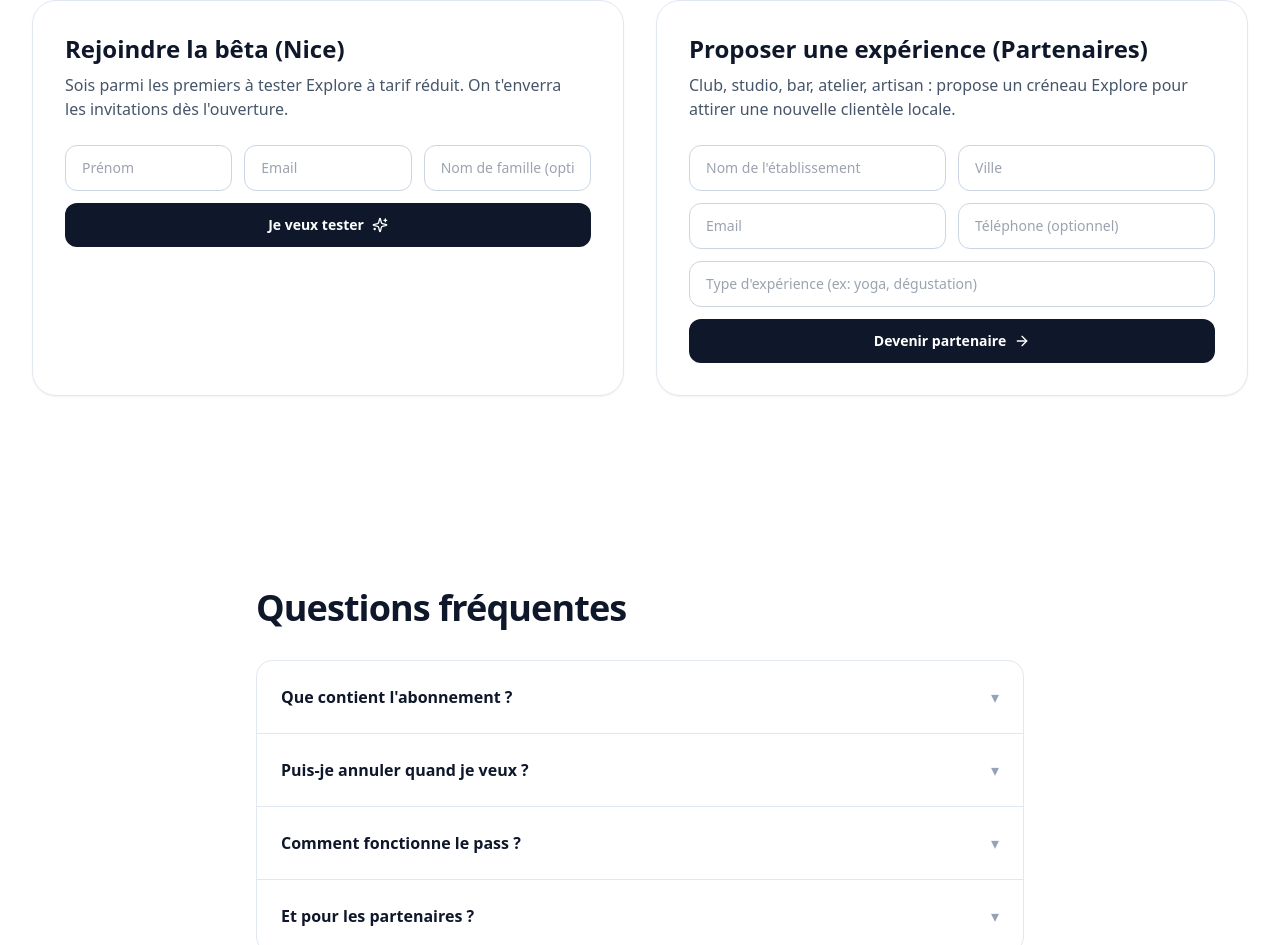
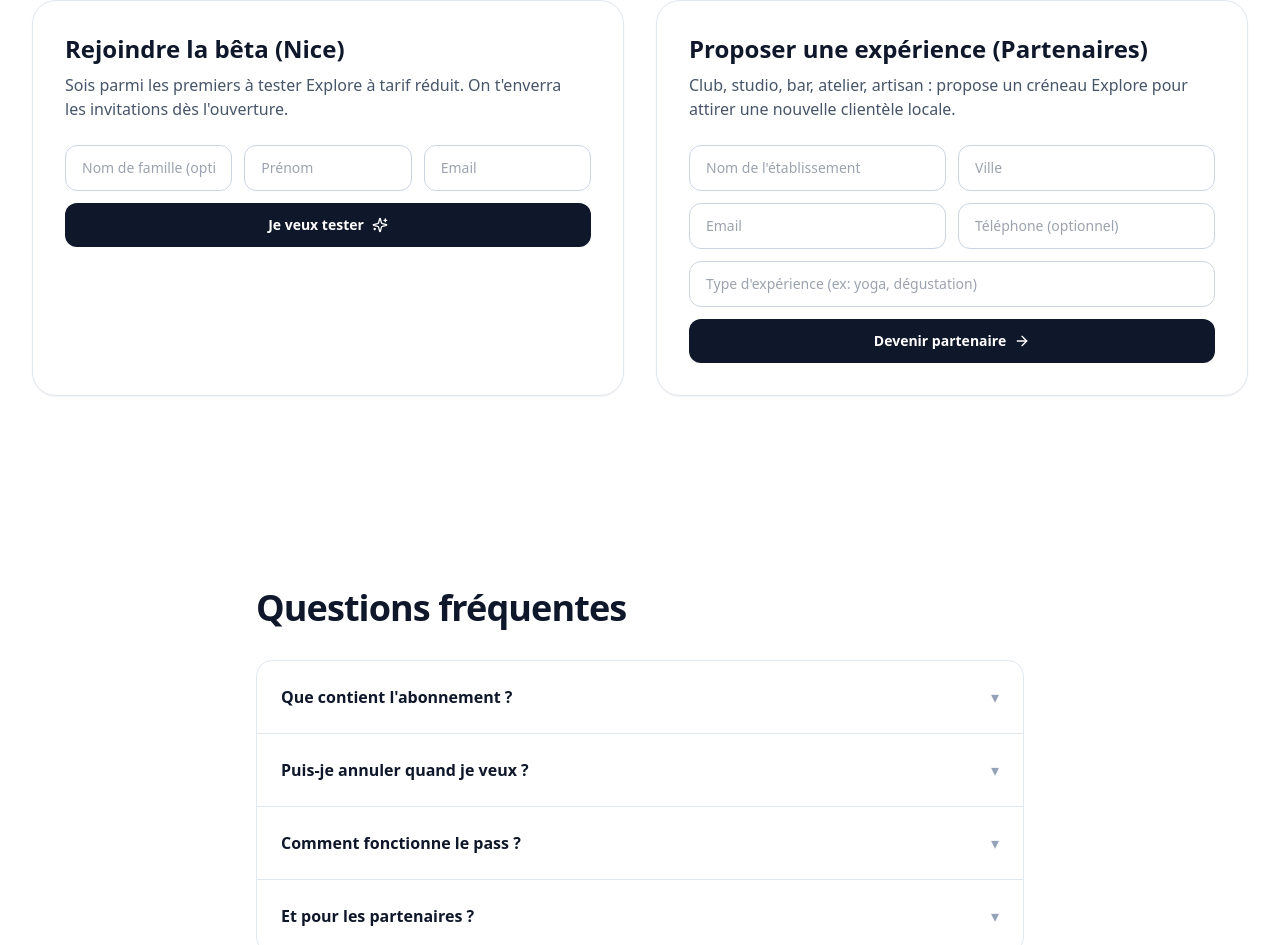
Before and after one commit to guillaumemathias06-sys/explore, a React (Vite) app: page / in a window 1280 px wide. Shown: the part 3537-4482 px from the top of the page. Built offline with nearby package versions, Linux system fonts and the light colour scheme.

Commit message:
Update App.jsx

```diff
--- a/src/App.jsx
+++ b/src/App.jsx
@@ -291,6 +291,15 @@ const Waitlists = () => {
             target="_blank"
             noValidate
           >
+            {/* Nom de famille (optionnel) (Mailchimp: LNAME) */}
+            <input
+              type="text"
+              name="LNAME"
+              id="mce-LNAME"
+              placeholder="Nom de famille (optionnel)"
+              className="sm:col-span-1 rounded-xl border border-slate-300 bg-white px-4 py-3 text-sm outline-none focus:border-slate-900"
+            />
+
             {/* Prénom (Mailchimp: FNAME) */}
             <input
               type="text"
@@ -308,16 +317,7 @@ const Waitlists = () => {
               required
               placeholder="Email"
               className="sm:col-span-1 rounded-xl border border-slate-300 bg-white px-4 py-3 text-sm outline-none focus:border-slate-900"
-            />
-
-            {/* Nom de famille (optionnel) (Mailchimp: LNAME) */}
-            <input
-              type="text"
-              name="LNAME"
-              id="mce-LNAME"
-              placeholder="Nom de famille (optionnel)"
-              className="sm:col-span-1 rounded-xl border border-slate-300 bg-white px-4 py-3 text-sm outline-none focus:border-slate-900"
-            />
+             />
 
             {/* Honeypot anti-bots — ne pas retirer */}
             <div aria-hidden="true" style={{ position: "absolute", left: "-5000px" }}>
```
